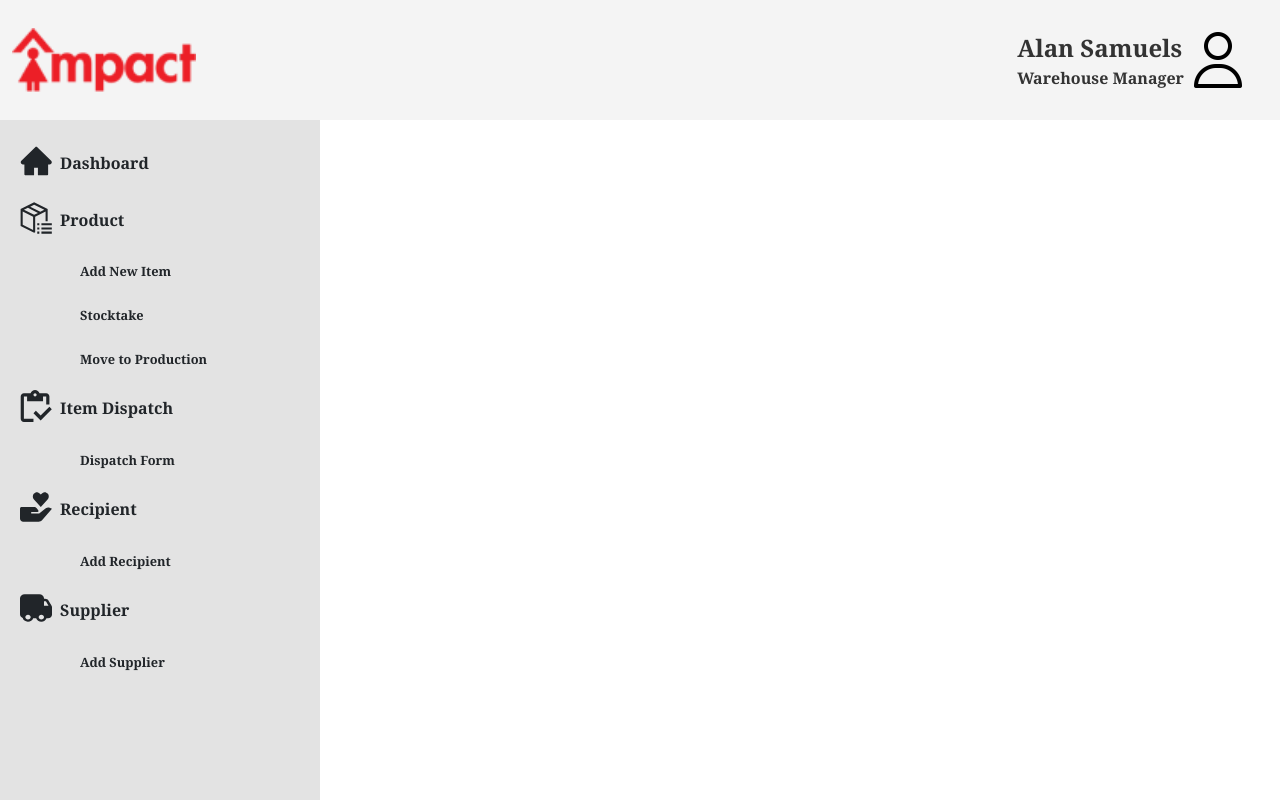
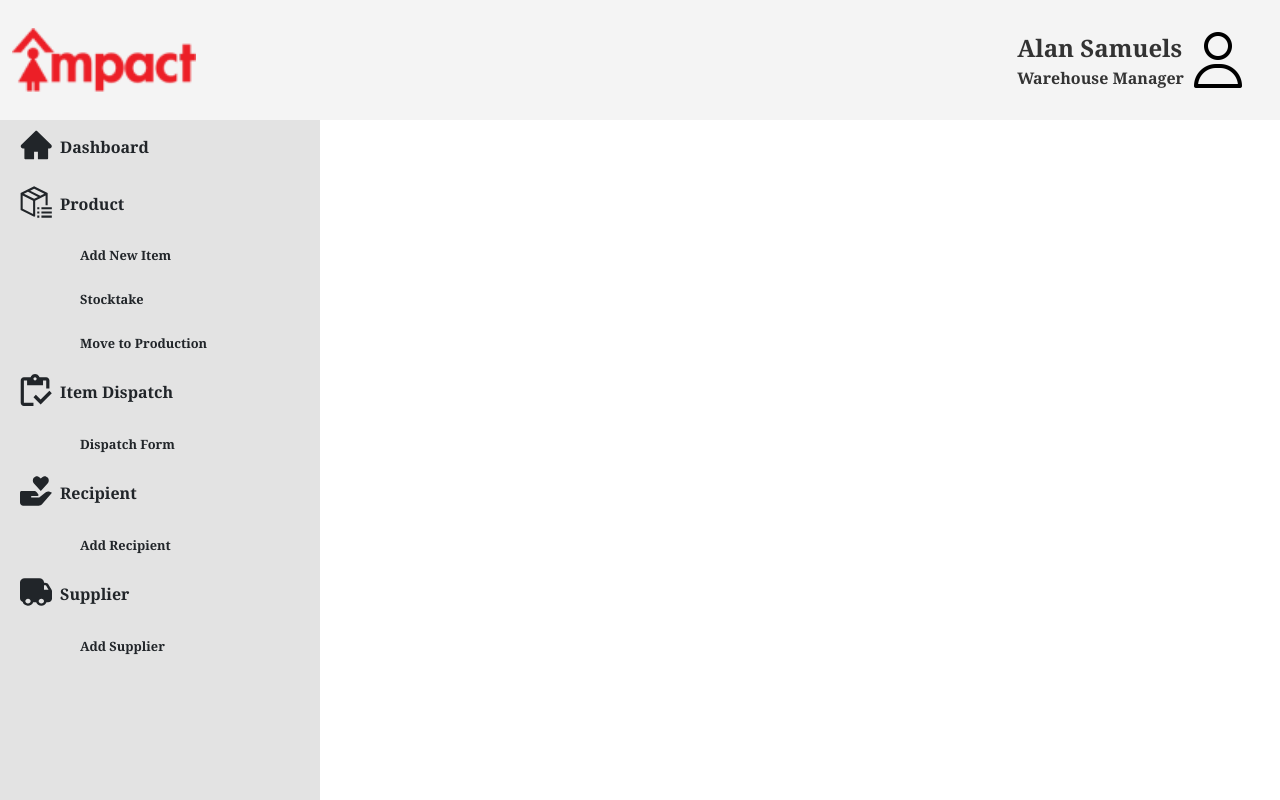
Before and after one commit to hnhtran/impact4women, a React (Create React App) app: page / in a window 1280 px wide. Built offline with nearby package versions, Linux system fonts and the light colour scheme.

Commit message:
delete padding top sidebar

```diff
--- a/src/components/Sidebar/Sidebar.css
+++ b/src/components/Sidebar/Sidebar.css
@@ -2,7 +2,7 @@
     list-style-type: none;
     margin-left: -4.6vmin;
     margin-right: -1.4vmin;
-    padding-top: 2vmin;
+    /* padding-top: 2vmin; */
     align-items: end;
 }
 
```
